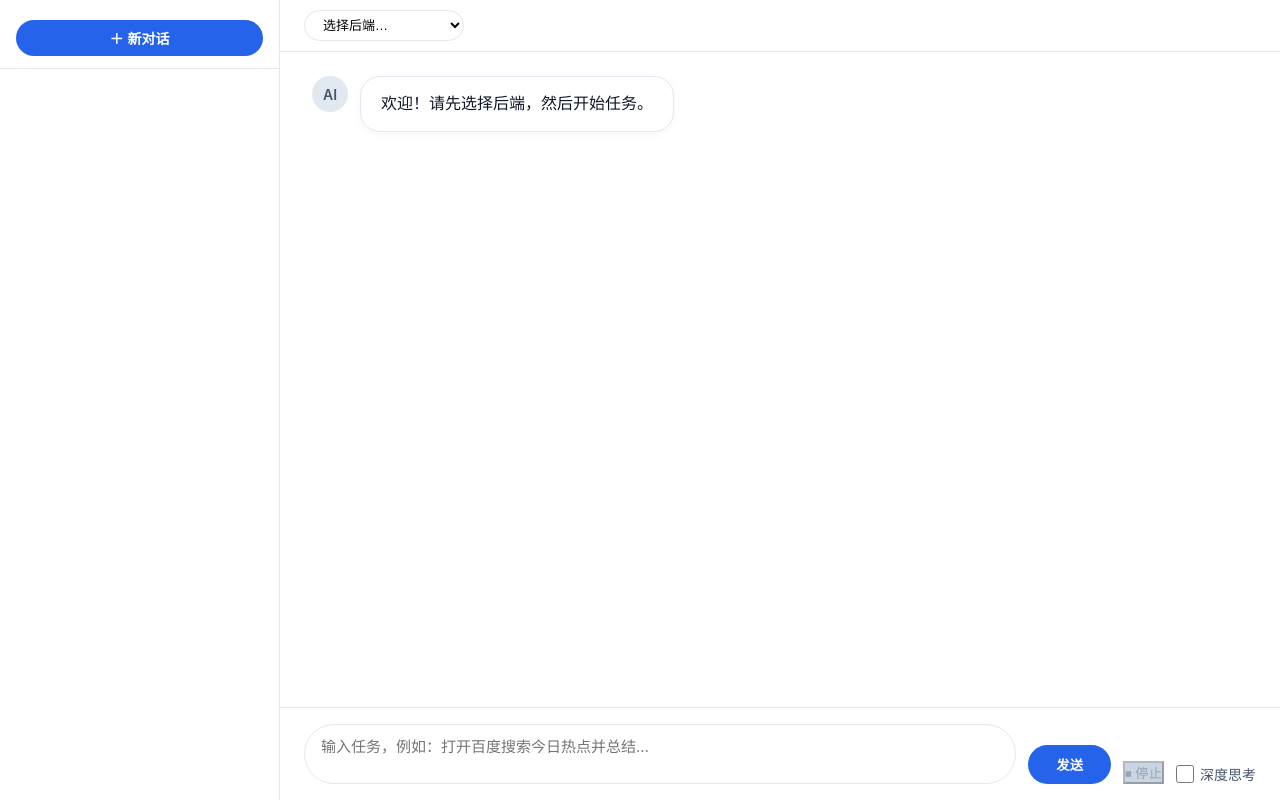
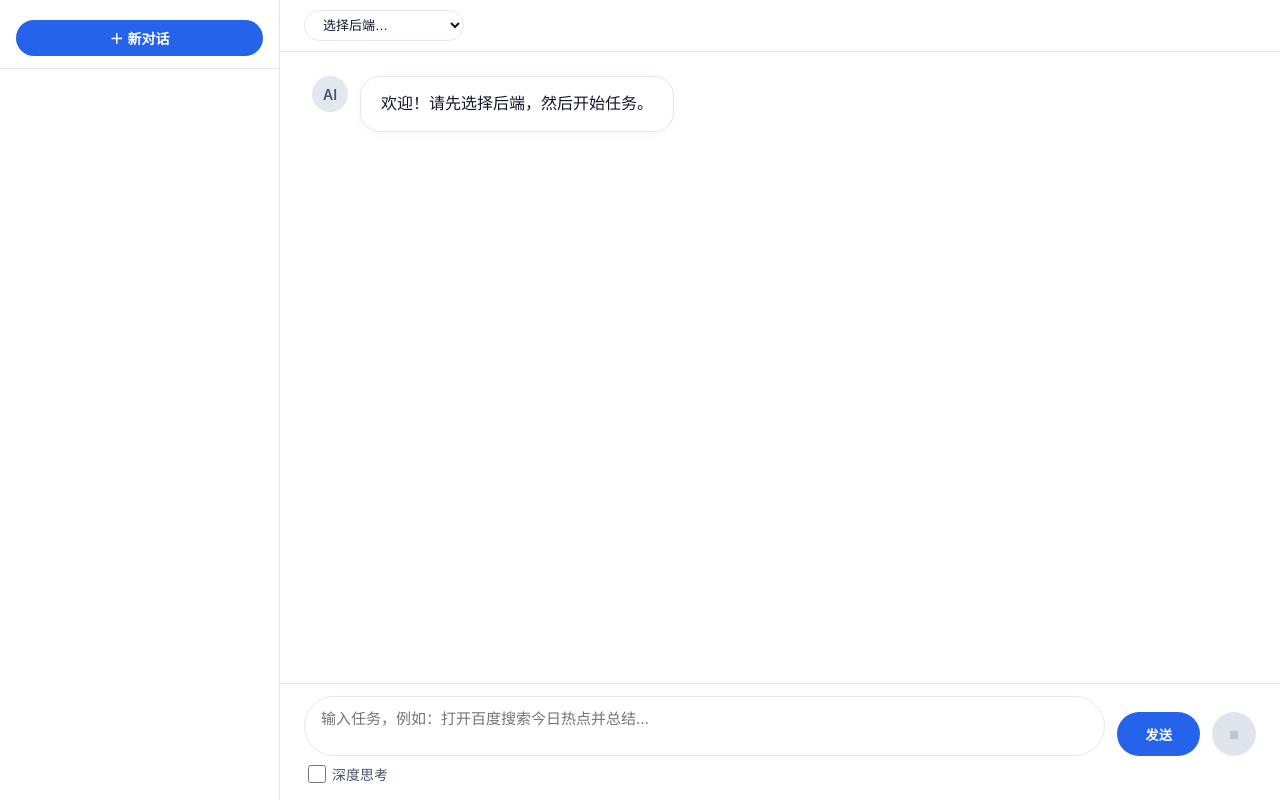
Before and after one commit to leigit-dev/liclaw, a Flask app: page / in a window 1280 px wide. Run offline with Flask 3, Linux system fonts and the light colour scheme; data that the repository does not hold is empty.

Commit message:
Refactor index.html for dark mode and layout changes
Updated the HTML structure and styles for improved layout and dark mode support.

```diff
--- a/templates/index.html
+++ b/templates/index.html
@@ -5,11 +5,7 @@
   <meta name="viewport" content="width=device-width, initial-scale=1.0" />
   <title>AI 自主执行助手</title>
   <style>
-        * {
-            margin: 0;
-            padding: 0;
-            box-sizing: border-box;
-        }
+    /* ===== CSS 变量（浅色/深色） ===== */
     :root {
       --bg-body: #f1f5f9;
       --bg-sidebar: #ffffff;
@@ -27,6 +23,39 @@
       --radius-bubble: 20px;
       --font-sans: 'Inter', -apple-system, BlinkMacSystemFont, 'Segoe UI', Roboto, sans-serif;
       --font-mono: 'JetBrains Mono', 'Fira Code', monospace;
+      --stop-bg: #ef4444;
+      --stop-hover: #dc2626;
+      --stop-disabled-bg: #cbd5e1;
+      --stop-disabled-color: #94a3b8;
+    }
+
+    /* 深色模式变量 */
+    @media (prefers-color-scheme: dark) {
+      :root {
+        --bg-body: #0f172a;
+        --bg-sidebar: #1e293b;
+        --bg-chat: #1e293b;
+        --bg-msg-user: #3b82f6;
+        --bg-msg-assistant: #334155;
+        --text-primary: #f1f5f9;
+        --text-secondary: #cbd5e1;
+        --text-muted: #94a3b8;
+        --border-light: #334155;
+        --shadow-card: 0 2px 8px rgba(0, 0, 0, 0.3);
+        --blue-accent: #3b82f6;
+        --blue-hover: #60a5fa;
+        --stop-bg: #ef4444;
+        --stop-hover: #f87171;
+        --stop-disabled-bg: #475569;
+        --stop-disabled-color: #94a3b8;
+      }
+    }
+
+    /* ===== 全局样式 ===== */
+    * {
+      margin: 0;
+      padding: 0;
+      box-sizing: border-box;
     }
     body {
       font-family: var(--font-sans);
@@ -67,11 +98,11 @@
     .new-chat-btn:hover {
       background: var(--blue-hover);
     }
-        .stop-task-btn {
+    .stop-task-btn.sidebar-stop { /* 侧边栏的停止按钮我们不再使用，但保留样式兼容 */
       background: #ef4444;
       color: #fff;
     }
-        .stop-task-btn:disabled {
+    .stop-task-btn.sidebar-stop:disabled {
       background: #cbd5e1;
       color: #94a3b8;
       cursor: not-allowed;
@@ -147,23 +178,13 @@
       background: #fff;
       font-size: 13px;
       cursor: pointer;
+      background: var(--bg-sidebar);
+      color: var(--text-primary);
     }
     .toolbar select:focus,
     .toolbar button:focus {
       outline: none;
       border-color: var(--blue-accent);
-        }
-        .thinking-toggle {
-            display: flex;
-            align-items: center;
-            gap: 6px;
-            font-size: 14px;
-            color: var(--text-secondary);
-        }
-        .thinking-toggle input[type="checkbox"] {
-            width: 18px;
-            height: 18px;
-            accent-color: var(--blue-accent);
     }
     .chat-container {
       flex: 1;
@@ -466,18 +478,25 @@
       color: #fff;
     }
     .modal-box .modal-actions .btn-cancel {
-            background: #f1f5f9;
+      background: var(--border-light);
       color: var(--text-secondary);
     }
+
+    /* ===== 输入区域（新布局） ===== */
     .input-area {
-            background: #fff;
-            padding: 16px 24px;
+      background: var(--bg-sidebar);
+      padding: 12px 24px 16px;
       border-top: 1px solid var(--border-light);
+      display: flex;
+      flex-direction: column;
+      gap: 8px;
+    }
+    .input-row {
       display: flex;
       gap: 12px;
       align-items: flex-end;
     }
-        .input-area textarea {
+    .input-row textarea {
       flex: 1;
       padding: 10px 16px;
       border: 1px solid var(--border-light);
@@ -486,12 +505,15 @@
       font-family: inherit;
       font-size: 15px;
       max-height: 120px;
-        }
-        .input-area textarea:focus {
+      min-height: 44px;
+      background: var(--bg-chat);
+      color: var(--text-primary);
+    }
+    .input-row textarea:focus {
       outline: none;
       border-color: var(--blue-accent);
     }
-        .input-area #sendBtn {
+    #sendBtn {
       padding: 10px 28px;
       border-radius: 40px;
       font-weight: 600;
@@ -501,37 +523,65 @@
       cursor: pointer;
       transition: background 0.15s;
       white-space: nowrap;
-        }
-        .input-area #sendBtn:hover {
+      height: 44px;
+    }
+    #sendBtn:hover {
       background: var(--blue-hover);
     }
-        @keyframes fadeIn {
-            from {
-                opacity: 0;
-                transform: translateY(6px);
-            }
-            to {
-                opacity: 1;
-                transform: translateY(0);
-            }
-        }
-        ::-webkit-scrollbar {
-            width: 6px;
-            height: 6px;
-        }
-        ::-webkit-scrollbar-track {
-            background: transparent;
-        }
-        ::-webkit-scrollbar-thumb {
-            background: #cbd5e1;
-            border-radius: 12px;
-        }
-        ::-webkit-scrollbar-thumb:hover {
-            background: #94a3b8;
-        }
+
+    /* 圆形停止按钮 */
+    .stop-task-btn {
+      width: 44px;
+      height: 44px;
+      border-radius: 50%;
+      padding: 0;
+      border: none;
+      background: var(--stop-bg);
+      color: #fff;
+      font-size: 20px;
+      line-height: 1;
+      cursor: pointer;
+      display: flex;
+      align-items: center;
+      justify-content: center;
+      transition: background 0.15s, opacity 0.15s;
+      flex-shrink: 0;
+    }
+    .stop-task-btn:hover:not(:disabled) {
+      background: var(--stop-hover);
+    }
+    .stop-task-btn:disabled {
+      background: var(--stop-disabled-bg);
+      color: var(--stop-disabled-color);
+      cursor: not-allowed;
+      opacity: 0.6;
+    }
+
+    .toggle-row {
+      display: flex;
+      justify-content: flex-start;
+      align-items: center;
+      padding-left: 4px;
+    }
+    .thinking-toggle {
+      display: flex;
+      align-items: center;
+      gap: 6px;
+      font-size: 14px;
+      color: var(--text-secondary);
+      cursor: pointer;
+    }
+    .thinking-toggle input[type="checkbox"] {
+      width: 18px;
+      height: 18px;
+      accent-color: var(--blue-accent);
+      cursor: pointer;
+    }
+
+    /* 其他辅助样式 */
     .exec-status-bar {
       padding: 8px 16px;
-            background: #f8fafc;
+      background: var(--bg-body);
       border-top: 1px solid var(--border-light);
       font-size: 13px;
       color: var(--text-secondary);
@@ -553,53 +603,83 @@
       animation: spin 0.6s linear infinite;
     }
     @keyframes spin {
-            to {
-                transform: rotate(360deg);
-            }
-        }
-        /* 正在执行的卡片高亮 */
-        /* 正在执行的卡片 - 四周亮绿色光晕 */
+      to { transform: rotate(360deg); }
+    }
     .tool-card.executing {
-            box-shadow: 0 0 3px rgba(34, 197, 94, 0.6); /* 绿色发光 */
-            border: 2px solid #22c55e; /* 亮绿色边框 */
+      box-shadow: 0 0 3px rgba(34, 197, 94, 0.6);
+      border: 2px solid #22c55e;
       transition: box-shadow 0.2s, border 0.2s;
+    }
+    @keyframes fadeIn {
+      from { opacity: 0; transform: translateY(6px); }
+      to { opacity: 1; transform: translateY(0); }
+    }
+    ::-webkit-scrollbar {
+      width: 6px;
+      height: 6px;
+    }
+    ::-webkit-scrollbar-track {
+      background: transparent;
+    }
+    ::-webkit-scrollbar-thumb {
+      background: var(--text-muted);
+      border-radius: 12px;
+    }
+    ::-webkit-scrollbar-thumb:hover {
+      background: var(--text-secondary);
+    }
+    /* 深色模式下滚动条 */
+    @media (prefers-color-scheme: dark) {
+      ::-webkit-scrollbar-thumb {
+        background: #475569;
+      }
+      ::-webkit-scrollbar-thumb:hover {
+        background: #64748b;
+      }
     }
   </style>
 </head>
 <body>
-    <!-- 侧边栏 -->
+  <!-- ===== 侧边栏 ===== -->
   <div class="sidebar">
     <div class="sidebar-header">
       <button class="new-chat-btn" id="newChatBtn">＋ 新对话</button>
-
+      <!-- 侧边栏的停止按钮已移除，仅保留主输入区的圆形停止按钮 -->
     </div>
     <div class="sessions-list" id="sessionsList"></div>
   </div>
 
-    <!-- 主区域 -->
+  <!-- ===== 主区域 ===== -->
   <div class="main">
     <div class="toolbar">
       <div class="backend-selector">
         <select id="backendSelect"><option value="">选择后端…</option></select>
         <button id="preheatBtn" style="display:none;">🔥 预热</button>
       </div>
-
-        </div>
+    </div>
+
     <div class="chat-container" id="chatContainer">
       <div class="message assistant">
         <div class="avatar">AI</div>
         <div class="bubble">欢迎！请先选择后端，然后开始任务。</div>
       </div>
     </div>
+
+    <!-- ===== 输入区域（新布局） ===== -->
     <div class="input-area">
+      <div class="input-row">
         <textarea id="taskInput" placeholder="输入任务，例如：打开百度搜索今日热点并总结…" rows="2"></textarea>
         <button id="sendBtn">发送</button>
-            <button class="stop-task-btn" id="stopTaskBtn" disabled>⏹ 停止</button>
+        <button class="stop-task-btn" id="stopTaskBtn" disabled>⏹</button>
+      </div>
+      <div class="toggle-row">
         <label class="thinking-toggle">
           <input type="checkbox" id="enableThinking" /> 深度思考
         </label>
       </div>
     </div>
+  </div>
+
 
     <script>
         // =====================================================================
```
Also changed, not shown: other parts of templates/index.html (+18 -25 lines). Lines whose indentation alone changed are shown as unchanged.
